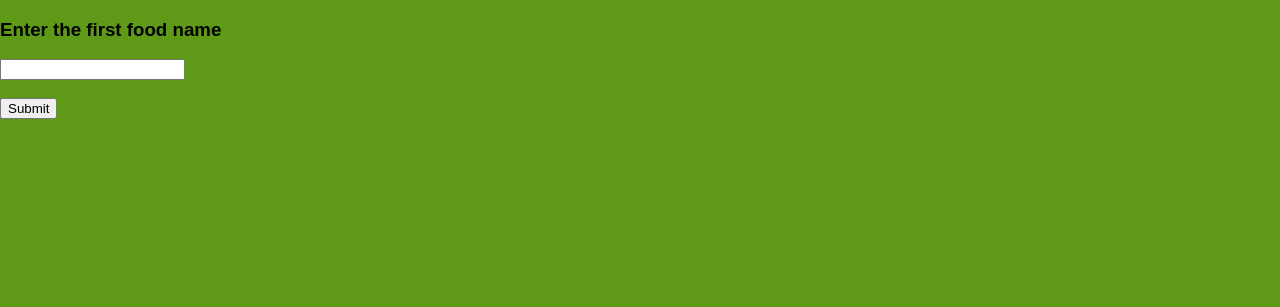
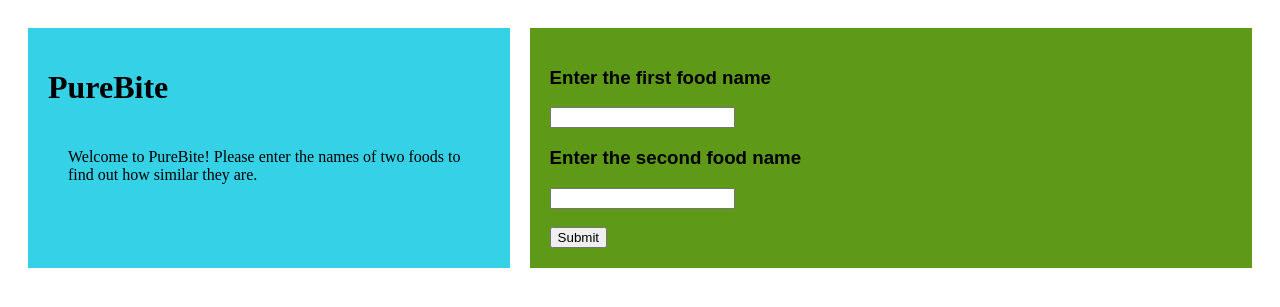
Before and after one commit to Ormiston-Senior-College-NZ/final-assessment-as91903-or-as91906-and-as91907-Anh-pham-csc, a Flask app: page /check in a window 1280 px wide. Shown: the top 307 px of the page. Run offline with Flask 3, Linux system fonts and the light colour scheme.

Commit message:
add the second input box + divide the screen + use css grid

```diff
--- a/PureBite/app.py
+++ b/PureBite/app.py
@@ -5,12 +5,12 @@ app = Flask(__name__)
 @app.route('/check', methods=['GET', 'POST'])
 def check():
     if request.method == 'POST':
-        name = request.form['stfoodname']
-        print(name)
+        stname = request.form.get('stfoodname')
+        ndname = request.form.get('ndfoodname')
+        print(stname, ndname)
     return render_template('name.html')
 @app.route('/')
 def home():
     return redirect(url_for('check'))
-
 if __name__ == '__main__':
     app.run(debug=True)
--- a/PureBite/static/style.css
+++ b/PureBite/static/style.css
@@ -1,6 +1,33 @@
-body {
+.body {
+    background-color: #fcffde
+}
+
+.container{
+    display: grid;
+    grid-template-columns: 2fr 3fr;
+    gap: 20px;
+    height: auto;
+    padding: 20px;
+}
+
+.right {
     font-family: Arial, sans-serif;
     background-color: #5e9918;
-    margin: 0;
-    padding: 0;
+    padding: 20px;
 }
+
+.left{
+    background-color: rgb(53, 209, 230);
+    padding: 20px;
+}
+
+@media (max-width: 900px) {
+    .container {
+        grid-template-columns: 1fr;
+    }
+}
+@media (max-height: 900px) {
+    .container {
+        height: auto;
+    }
+}
--- a/PureBite/templates/name.html
+++ b/PureBite/templates/name.html
@@ -7,12 +7,21 @@
     <title>PureBite</title>
 </head>
 <body>
-    <h3>Enter the first food name </h3>
-    <form method="post">
-        <input type="text" name="stfoodname" required>
-        <br><br>
-        <input type="submit" value="Submit">
-    </form>
+    <div class = "container">
+        <form class = "left">
+            <h1>PureBite</h1>
+        <p class="left">Welcome to PureBite! Please enter the names of two foods to find out how similar they are.</p>
+        </form>
+        <form method="post" class="right">
+            <h3>Enter the first food name </h3>
+            <input type="text" name="stfoodname" required>
+            <h3>Enter the second food name </h3>
+            <input type="text" name="ndfoodname" required>
+            <br><br>
+            <input type="submit" value="Submit">
+        </form>
+    </div>
+
 
 </body>
 </html>
```
